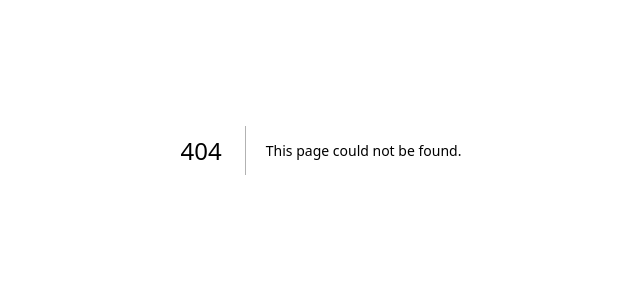
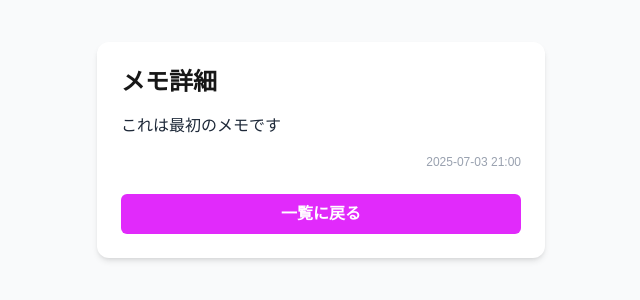
Before and after one commit to masakiwakabayashi/next_marketing_analysis, a Next.js app: page /memo/detail/1 in a window 1280 px wide. Before the commit this address had no page. Shown: the part 250-550 px from the top of the page, without its empty margins (319-959 px from the left). Built offline with nearby package versions, Linux system fonts and the light colour scheme.

Commit message:
create memo detail page

```diff
--- /dev/null
+++ b/src/app/memo/detail/[id]/page.tsx
@@ -0,0 +1,58 @@
+"use client";
+
+import { useParams, useRouter } from "next/navigation";
+import Link from "next/link";
+
+type Memo = {
+  id: number;
+  text: string;
+  createdAt: string;
+};
+
+const mockMemos: Memo[] = [
+  { id: 1, text: "これは最初のメモです", createdAt: "2025-07-03 21:00" },
+  { id: 2, text: "2つ目のメモサンプル", createdAt: "2025-07-03 21:05" },
+];
+
+const MemoDetailPage = () => {
+  const params = useParams();
+  const router = useRouter();
+  const id = Number(params?.id);
+
+  const memo = mockMemos.find((m) => m.id === id);
+
+  if (!memo) {
+    return (
+      <div className="flex flex-col items-center justify-center min-h-screen bg-gray-50 px-4">
+        <div className="w-full max-w-md bg-white rounded-xl shadow-md p-6 text-center">
+          <h1 className="text-2xl font-bold mb-4">メモ詳細</h1>
+          <div className="text-gray-500 mb-4">メモが見つかりません</div>
+          <button
+            className="px-4 py-2 rounded-md font-semibold bg-fuchsia-500 text-white hover:bg-fuchsia-600 transition"
+            onClick={() => router.back()}
+          >
+            戻る
+          </button>
+        </div>
+      </div>
+    );
+  }
+
+  return (
+    <div className="flex flex-col items-center justify-center min-h-screen bg-gray-50 px-4">
+      <div className="w-full max-w-md bg-white rounded-xl shadow-md p-6">
+        <h1 className="text-2xl font-bold mb-4">メモ詳細</h1>
+        <div className="mb-4 text-gray-800 whitespace-pre-line">{memo.text}</div>
+        <div className="text-xs text-gray-400 mb-6 text-right">{memo.createdAt}</div>
+        <Link
+          href="/memo"
+          className="px-4 py-2 rounded-md font-semibold bg-fuchsia-500 text-white hover:bg-fuchsia-600 transition text-center block"
+        >
+          一覧に戻る
+        </Link>
+      </div>
+    </div>
+  );
+};
+
+export default MemoDetailPage;
```
